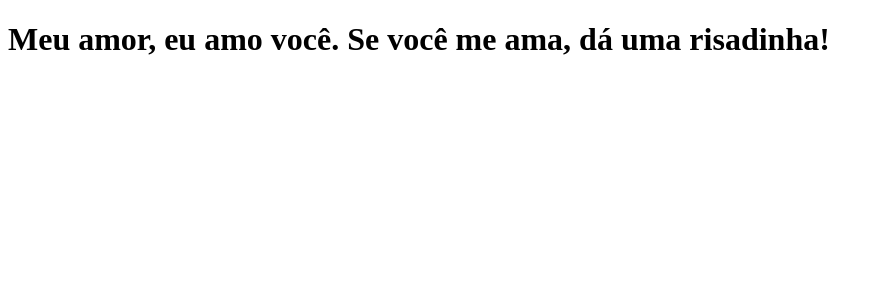
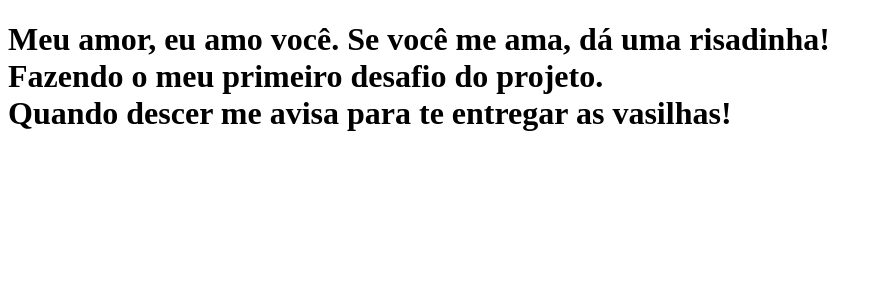
Before and after one commit to joaomorcatti/clone-tabnews, a Next.js app: page / in a window 1280 px wide. Shown: the top 300 px of the page, without its empty margins (0-882 px from the left). Built offline with nearby package versions, Linux system fonts and the light colour scheme.

Commit message:
Alterando mensagem do desafio

```diff
--- a/pages/index.js
+++ b/pages/index.js
@@ -1,5 +1,11 @@
 function Home() {
-    return <h1>Meu amor, eu amo você. Se você me ama, dá uma risadinha!</h1>
+    return (
+        <h1>
+        Meu amor, eu amo você. Se você me ama, dá uma risadinha! <br />
+        Fazendo o meu primeiro desafio do projeto.<br />
+        Quando descer me avisa para te entregar as vasilhas!
+        </h1>
+    );
 }
 
 export default Home;
```
